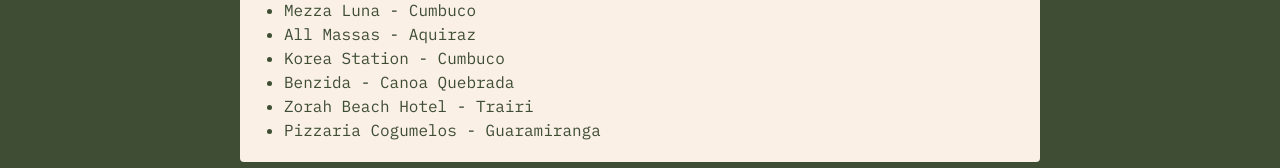
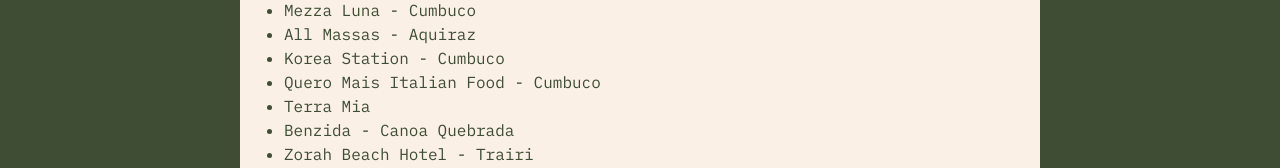
Before and after one commit to flaviare1s/bizu-vegano, a React (Vite) app: page /dicas in a window 1280 px wide. Shown: the part 478-646 px from the top of the page. Built offline with nearby package versions, Linux system fonts and the light colour scheme; no server answers; the database is empty; a web font is replaced by a local one.

Commit message:
Adiciona restaurantes em dicas

```diff
--- a/src/components/OutrosMunicipiosCearenses.jsx
+++ b/src/components/OutrosMunicipiosCearenses.jsx
@@ -13,6 +13,8 @@
         <li><a href="https://www.instagram.com/mezzaluna_canoa?igsh=OXo5M3h4aXc1cWV3">Mezza Luna - Cumbuco</a></li>
         <li><a href="https://www.instagram.com/allmassas?igsh=dXZrcDA4eDIyM2hy">All Massas - Aquiraz</a></li>
         <li><a href="https://www.instagram.com/korea.station.br?igsh=dmtxZHI3ZjdtajRy">Korea Station - Cumbuco</a></li>
+        <li><a href="https://www.instagram.com/queromaisitalianfood?igsh=MXJ2OTlvMDRzZmY4Zw==">Quero Mais Italian Food - Cumbuco</a></li>
+        <li><a href="https://www.instagram.com/terramiacumbuco?igsh=N2hxemhtZGdjYW8x">Terra Mia</a></li>
         <li><a href="https://www.instagram.com/benzida_?igsh=MXg3Z2llYm45bDN2Zw==">Benzida - Canoa Quebrada</a></li>
         <li><a href="https://www.instagram.com/zorahbeachhotel?igsh=aHRkOTg4MGoyczc0">Zorah Beach Hotel - Trairi</a></li>
         <li><a href="https://www.instagram.com/pizzaria_cogumelos?igsh=cjNtbDFrZTltMnQw">Pizzaria Cogumelos - Guaramiranga</a></li>
```
